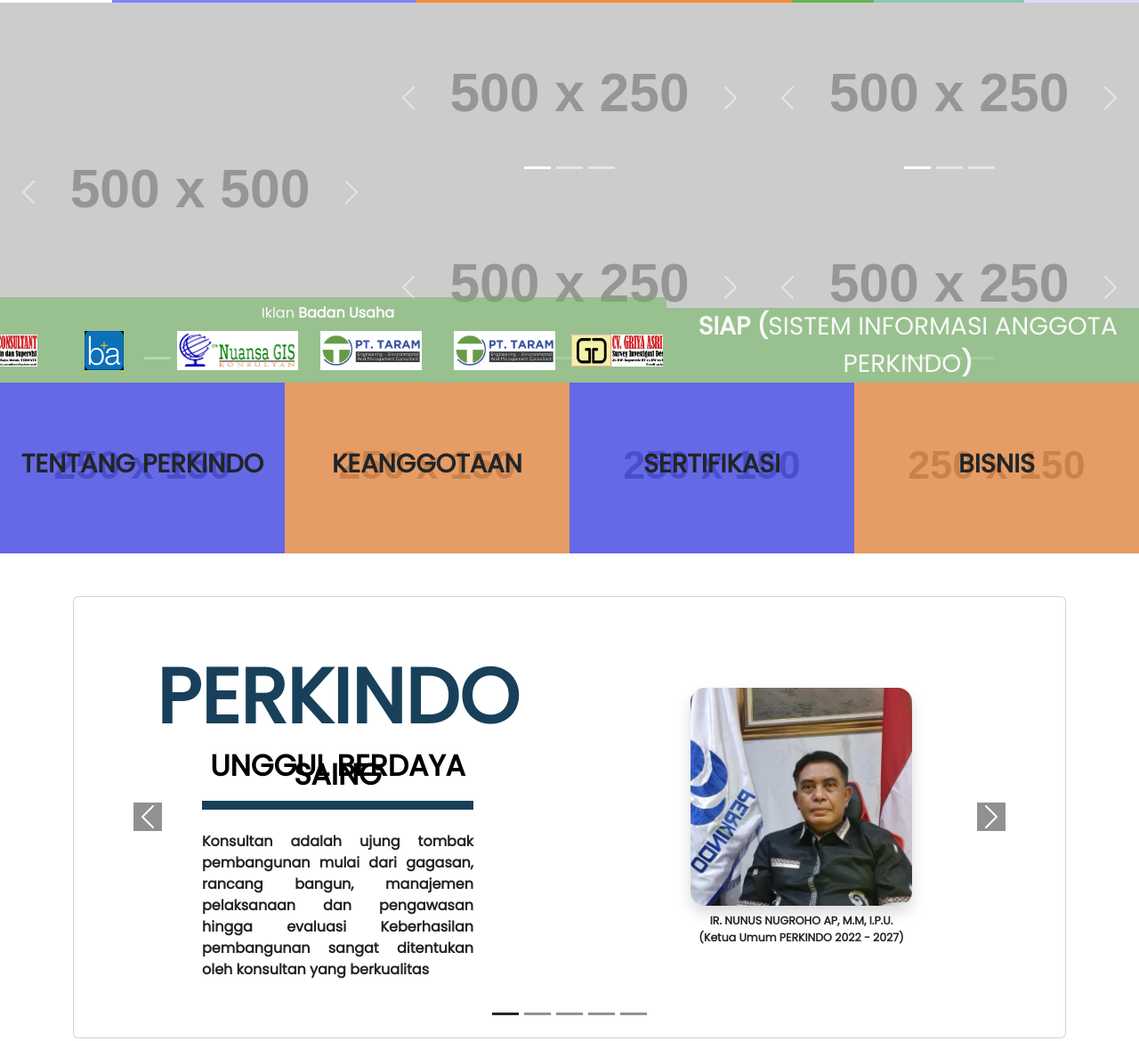
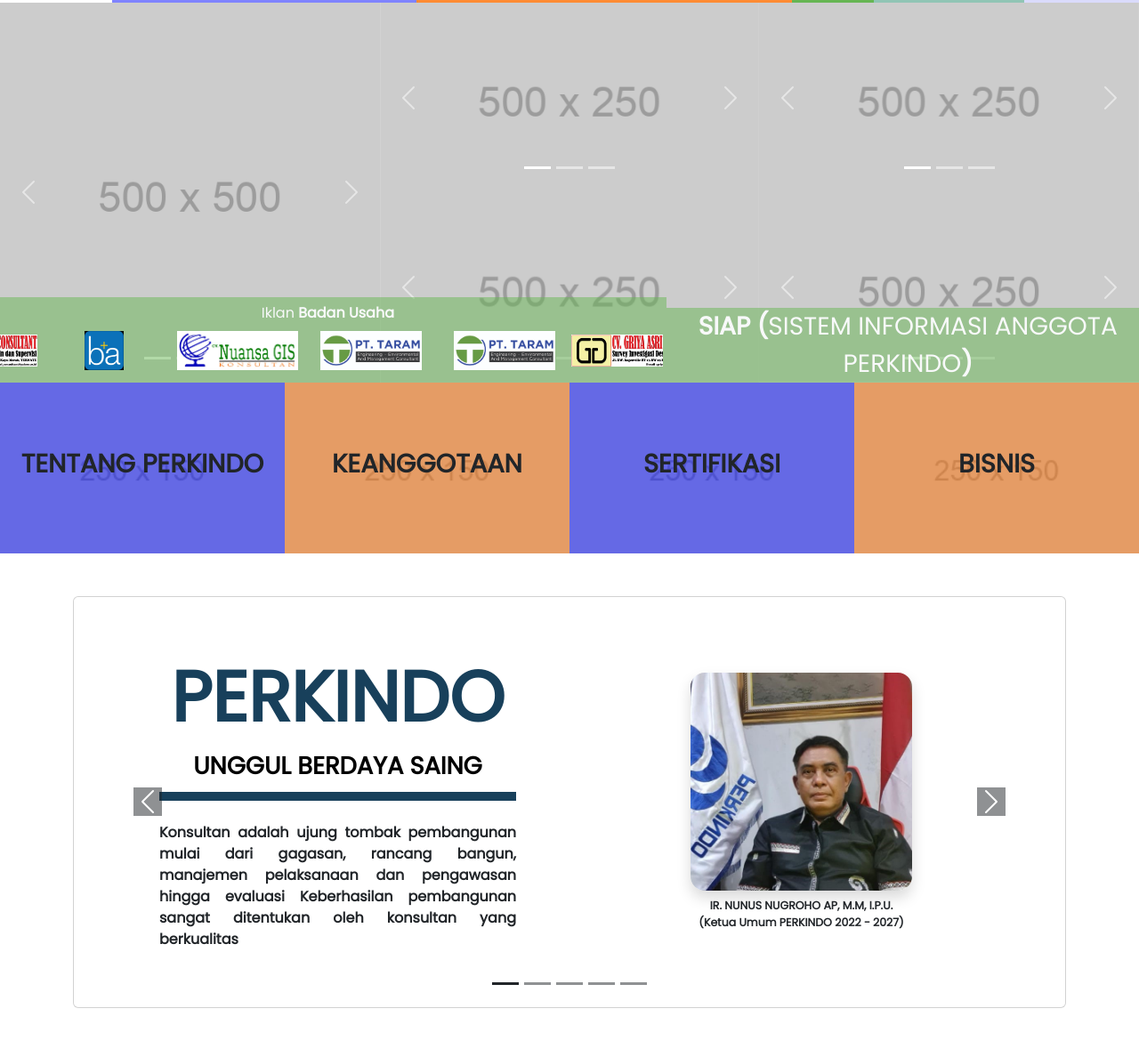
Before and after one commit to RindangRamadhan/perkindo, a plain HTML site: page index.html in a window 1280 px wide. Shown: the part 115-1285 px from the top of the page at 89% size. Drawn offline with Linux system fonts and the light colour scheme; placeholder pictures from the web are drawn by us.

Commit message:
adjustment in header and anggota
- add some images to local

```diff
--- a/assets/css/styles.css
+++ b/assets/css/styles.css
@@ -1,5 +1,5 @@
 body {
-  font-family: 'Poppins';
+    font-family: "Poppins";
 }
 
 /* custom style for navbar */
@@ -103,22 +103,22 @@ body {
 }
 
 /* custom style for card slider anggota */
+.card-slider-title {
+    color: #18405b;
+    text-align: center;
+    font-size: calc(1rem + 8vw);
+    font-style: normal;
+    font-weight: 900;
+    line-height: 129px;
+}
+
 .card-slider-subtitle {
     color: #000000;
     text-align: center;
-  font-size: 33px;
+    font-size: calc(0.1rem + 4vw);
     font-style: normal;
     font-weight: 900;
     line-height: 10px;
-}
-
-.card-slider-title {
-  color: #18405B;
-  text-align: center;
-  font-size: 86px;
-  font-style: normal;
-  font-weight: 900;
-  line-height: 129px;
 }
 
 .card-slider-image-subtitle {
@@ -196,7 +196,7 @@ body {
 .ptmk-entry {
     font-size: calc(0.1rem + 2vw);
     text-shadow: 0px 4px 4px rgba(0, 0, 0, 0.25);
-    font-family: 'Poppins';
+    font-family: "Poppins";
 }
 
 /* custom style for footer */
@@ -239,6 +239,14 @@ body {
     }
 
     /* for slider anggota */
+    .card-slider-title {
+        font-size: calc(2.3rem + 3.3vw);
+    }
+
+    .card-slider-subtitle {
+        font-size: calc(0.1rem + 2vw);
+    }
+
     .card-slider-image-subtitle {
         font-size: calc(0.7rem + 0.1vw);
     }
@@ -251,7 +259,7 @@ body {
     .ptmk-entry {
         font-size: calc(0.3rem + 1vw);
         text-shadow: 0px 4px 4px rgba(0, 0, 0, 0.25);
-      font-family: 'Poppins';
+        font-family: "Poppins";
     }
 
     /* for footer */
@@ -279,7 +287,7 @@ body {
     }
 
     .offcanvas-body ul > li {
-      margin-bottom:5px;
+        margin-bottom: 5px;
     }
 
     .__navbar-nav .nav-link {
--- a/index.html
+++ b/index.html
@@ -195,17 +195,17 @@
                                 <div class="carousel-inner">
                                     <div class="carousel-item active slider-500">
                                         <a href="#">
-                                            <img src="https://via.placeholder.com/500x500" class="d-block w-100 m-auto" />
+                                            <img src="./assets/img/500x500.png" class="d-block w-100 m-auto" />
                                         </a>
                                     </div>
                                     <div class="carousel-item slider-500">
                                         <a href="#">
-                                            <img src="https://via.placeholder.com/500x500" class="d-block w-100 m-auto" />
+                                            <img src="./assets/img/500x500.png" class="d-block w-100 m-auto" />
                                         </a>
                                     </div>
                                     <div class="carousel-item slider-500">
                                         <a href="#">
-                                            <img src="https://via.placeholder.com/500x500" class="d-block w-100 m-auto" />
+                                            <img src="./assets/img/500x500.png" class="d-block w-100 m-auto" />
                                         </a>
                                     </div>
                                 </div>
@@ -229,17 +229,17 @@
                                 <div class="carousel-inner">
                                     <div class="carousel-item active" class="slider-250" >
                                         <a href="#">
-                                            <img src="https://via.placeholder.com/500x250" class="d-block w-100" />
+                                            <img src="./assets/img/500x250.png" class="d-block w-100" />
                                         </a>
                                     </div>
                                     <div class="carousel-item" class="slider-250" >
                                         <a href="#">
-                                            <img src="https://via.placeholder.com/500x250" class="d-block w-100" />
+                                            <img src="./assets/img/500x250.png" class="d-block w-100" />
                                         </a>
                                     </div>
                                     <div class="carousel-item" class="slider-250" >
                                         <a href="#">
-                                            <img src="https://via.placeholder.com/500x250" class="d-block w-100" />
+                                            <img src="./assets/img/500x250.png" class="d-block w-100" />
                                         </a>
                                     </div>
                                 </div>
@@ -261,17 +261,17 @@
                                 <div class="carousel-inner">
                                     <div class="carousel-item active" class="slider-250" >
                                         <a href="#">
-                                            <img src="https://via.placeholder.com/500x250" class="d-block w-100" />
+                                            <img src="./assets/img/500x250.png" class="d-block w-100" />
                                         </a>
                                     </div>
                                     <div class="carousel-item" class="slider-250" >
                                         <a href="#">
-                                            <img src="https://via.placeholder.com/500x250" class="d-block w-100" />
+                                            <img src="./assets/img/500x250.png" class="d-block w-100" />
                                         </a>
                                     </div>
                                     <div class="carousel-item" class="slider-250" >
                                         <a href="#">
-                                            <img src="https://via.placeholder.com/500x250" class="d-block w-100" />
+                                            <img src="./assets/img/500x250.png" class="d-block w-100" />
                                         </a>
                                     </div>
                                 </div>
@@ -295,17 +295,17 @@
                                 <div class="carousel-inner">
                                     <div class="carousel-item active" class="slider-250" >
                                         <a href="#">
-                                            <img src="https://via.placeholder.com/500x250" class="d-block w-100" />
+                                            <img src="./assets/img/500x250.png" class="d-block w-100" />
                                         </a>
                                     </div>
                                     <div class="carousel-item" class="slider-250" >
                                         <a href="#">
-                                            <img src="https://via.placeholder.com/500x250" class="d-block w-100" />
+                                            <img src="./assets/img/500x250.png" class="d-block w-100" />
                                         </a>
                                     </div>
                                     <div class="carousel-item" class="slider-250" >
                                         <a href="#">
-                                            <img src="https://via.placeholder.com/500x250" class="d-block w-100" />
+                                            <img src="./assets/img/500x250.png" class="d-block w-100" />
                                         </a>
                                     </div>
                                 </div>
@@ -327,17 +327,17 @@
                                 <div class="carousel-inner">
                                     <div class="carousel-item active" class="slider-250" >
                                         <a href="#">
-                                            <img src="https://via.placeholder.com/500x250" class="d-block w-100" />
+                                            <img src="./assets/img/500x250.png" class="d-block w-100" />
                                         </a>
                                     </div>
                                     <div class="carousel-item" class="slider-250" >
                                         <a href="#">
-                                            <img src="https://via.placeholder.com/500x250" class="d-block w-100" />
+                                            <img src="./assets/img/500x250.png" class="d-block w-100" />
                                         </a>
                                     </div>
                                     <div class="carousel-item" class="slider-250" >
                                         <a href="#">
-                                            <img src="https://via.placeholder.com/500x250" class="d-block w-100" />
+                                            <img src="./assets/img/500x250.png" class="d-block w-100" />
                                         </a>
                                     </div>
                                 </div>
@@ -357,7 +357,7 @@
             <div class="row row-cols-4">
                 <div class="col-12 col-md-3 p-0">
                     <div class="container-overlay" data-bs-toggle="popover" data-bs-title="Tentang Perkindo" data-bs-content-id="popover-tentang-perkindo-content">
-                        <img src="https://via.placeholder.com/250x150" class="card-img" alt="..." />
+                        <img src="./assets/img/250x150.png" class="card-img" alt="..." />
                         <div class="content-overlay bg-odd">
                             <div class="header-popover-container d-flex justify-content-center align-items-center h-100 text-center">
                                 <h1 class="text-uppercase fw-bold">tentang perkindo</h1>
@@ -367,7 +367,7 @@
                 </div>
                 <div class="col-12 col-md-3 p-0">
                     <div class="container-overlay" data-bs-toggle="popover" data-bs-title="Keanggotaan" data-bs-content-id="popover-keanggotaan-content">
-                        <img src="https://via.placeholder.com/250x150" class="card-img" alt="..." />
+                        <img src="./assets/img/250x150.png" class="card-img" alt="..." />
                         <div class="content-overlay bg-even">
                             <div class="header-popover-container d-flex justify-content-center align-items-center h-100 text-center">
                                 <h1 class="text-uppercase fw-bold">keanggotaan</h1>
@@ -377,7 +377,7 @@
                 </div>
                 <div class="col-12 col-md-3 p-0">
                     <div class="container-overlay" data-bs-toggle="popover" data-bs-title="Sertifikasi" data-bs-content-id="popover-sertifikasi-content">
-                        <img src="https://via.placeholder.com/250x150" class="card-img" alt="..." />
+                        <img src="./assets/img/250x150.png" class="card-img" alt="..." />
                         <div class="content-overlay bg-odd">
                             <div class="header-popover-container d-flex justify-content-center align-items-center h-100 text-center">
                                 <h1 class="text-uppercase fw-bold">sertifikasi</h1>
@@ -387,7 +387,7 @@
                 </div>
                 <div class="col-12 col-md-3 p-0">
                     <div class="container-overlay" data-bs-toggle="popover" data-bs-title="Bisnis" data-bs-content-id="popover-bisnis-content">
-                        <img src="https://via.placeholder.com/250x150" class="card-img" alt="..." />
+                        <img src="./assets/img/250x150.png" class="card-img" alt="..." />
                         <div class="content-overlay bg-even">
                             <div class="header-popover-container d-flex justify-content-center align-items-center h-100 text-center">
                                 <h1 class="text-uppercase fw-bold">bisnis</h1>
@@ -415,7 +415,7 @@
                             <div class="card-body p-5">
                                 <div class="row">
                                     <div class="col-lg-6">
-                                        <div class="d-flex flex-column justify-content-center align-items-center h-100 px-2 px-lg-5 mx-lg-5 mb-3 mb-lg-0">
+                                        <div class="d-flex flex-column justify-content-center align-items-center h-100 mx-lg-5 mb-3 mb-lg-0">
                                             <h1 class="text-uppercase card-slider-title">perkindo</h1>
                                             <h2 class="text-uppercase card-slider-subtitle">unggul berdaya saing</h2>
                                             <div class="horizontal-line my-3 mb-4"></div>
@@ -441,7 +441,7 @@
                             <div class="card-body p-5">
                                 <div class="row">
                                     <div class="col-lg-6">
-                                        <div class="d-flex flex-column justify-content-center align-items-center h-100 px-5 mx-lg-5 mb-3 mb-lg-0">
+                                        <div class="d-flex flex-column justify-content-center align-items-center h-100 mx-lg-5 mb-3 mb-lg-0">
                                             <h1 class="text-uppercase card-slider-title">perkindo</h1>
                                             <h2 class="text-uppercase card-slider-subtitle">unggul berdaya saing</h2>
                                             <div class="horizontal-line my-3 mb-4"></div>
@@ -467,7 +467,7 @@
                             <div class="card-body p-5">
                                 <div class="row">
                                     <div class="col-lg-6">
-                                        <div class="d-flex flex-column justify-content-center align-items-center h-100 px-5 mx-lg-5 mb-3 mb-lg-0">
+                                        <div class="d-flex flex-column justify-content-center align-items-center h-100 mx-lg-5 mb-3 mb-lg-0">
                                             <h1 class="text-uppercase card-slider-title">perkindo</h1>
                                             <h2 class="text-uppercase card-slider-subtitle">unggul berdaya saing</h2>
                                             <div class="horizontal-line my-3 mb-4"></div>
@@ -493,7 +493,7 @@
                             <div class="card-body p-5">
                                 <div class="row">
                                     <div class="col-lg-6">
-                                        <div class="d-flex flex-column justify-content-center align-items-center h-100 px-5 mx-lg-5 mb-3 mb-lg-0">
+                                        <div class="d-flex flex-column justify-content-center align-items-center h-100 mx-lg-5 mb-3 mb-lg-0">
                                             <h1 class="text-uppercase card-slider-title">perkindo</h1>
                                             <h2 class="text-uppercase card-slider-subtitle">unggul berdaya saing</h2>
                                             <div class="horizontal-line my-3 mb-4"></div>
@@ -519,7 +519,7 @@
                             <div class="card-body p-5">
                                 <div class="row">
                                     <div class="col-lg-6">
-                                        <div class="d-flex flex-column justify-content-center align-items-center h-100 px-5 mx-lg-5 mb-3 mb-lg-0">
+                                        <div class="d-flex flex-column justify-content-center align-items-center h-100 mx-lg-5 mb-3 mb-lg-0">
                                             <h1 class="text-uppercase card-slider-title">perkindo</h1>
                                             <h2 class="text-uppercase card-slider-subtitle">unggul berdaya saing</h2>
                                             <div class="horizontal-line my-3 mb-4"></div>
```
Also changed, not shown: tes.html (added, +29 -0 lines), assets/img/250x150.png (added), assets/img/500x250.png (added), assets/img/500x500.png (added). Lines whose indentation alone changed are shown as unchanged.
